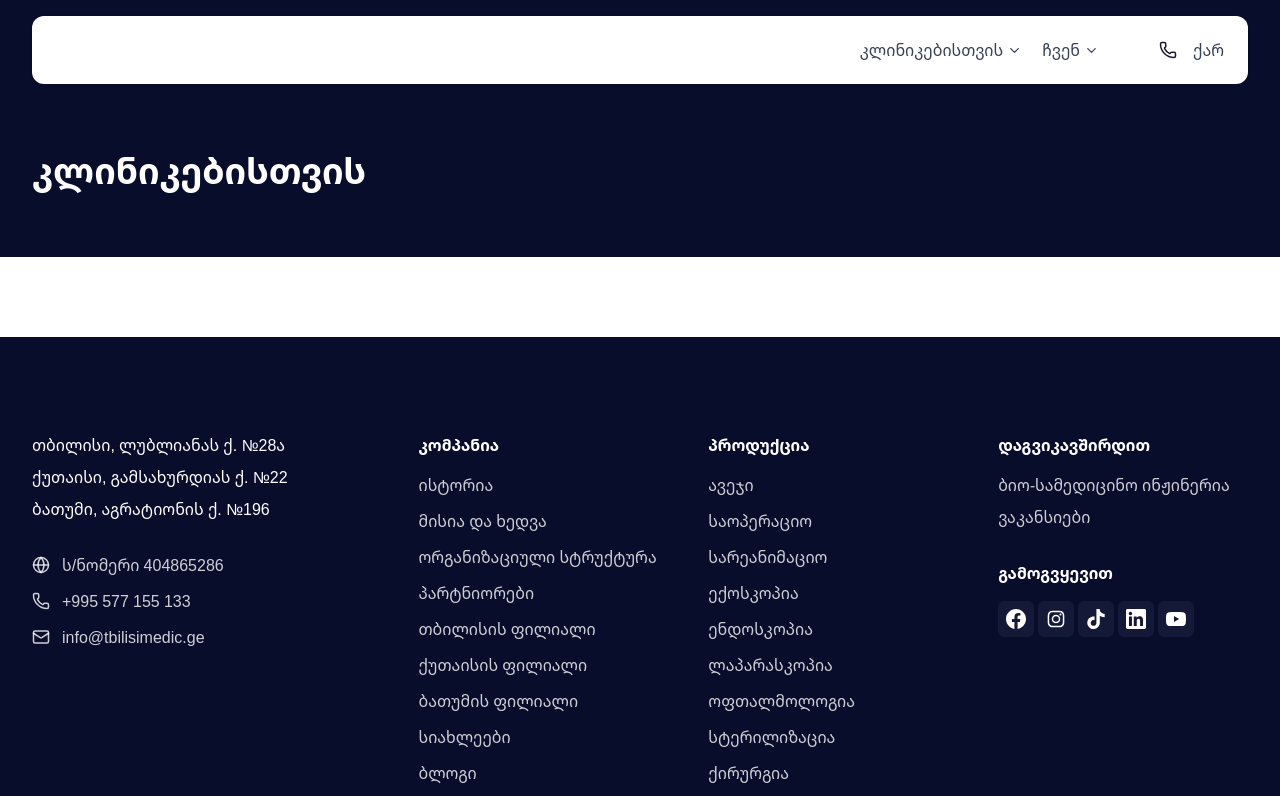
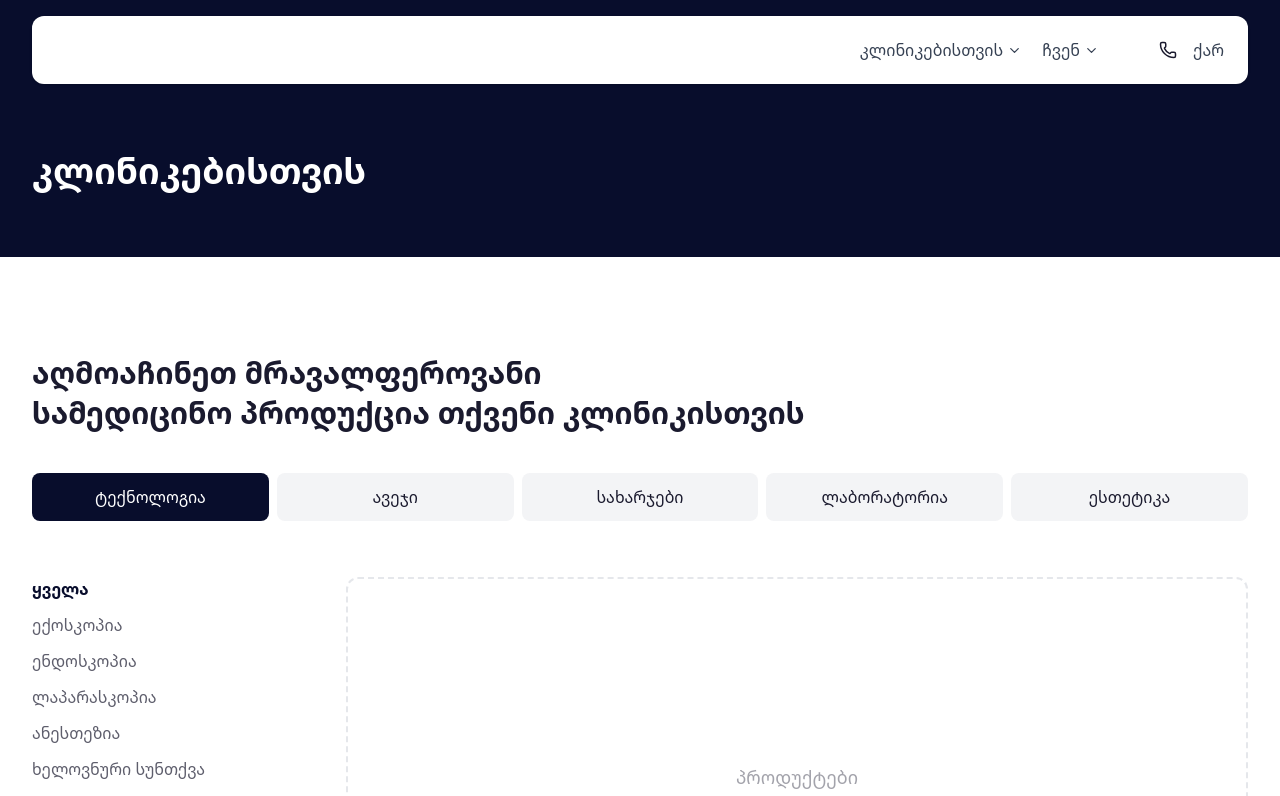
Before and after one commit to tbilisi-medic/web, a Next.js app: page /products in a window 1280 px wide. Shown: the top 796 px of the page. Built offline with nearby package versions, Linux system fonts and the light colour scheme.

Commit message:
feat: add product category navigation

```diff
--- a/src/app/products/page.tsx
+++ b/src/app/products/page.tsx
@@ -1,5 +1,6 @@
 import { Metadata } from 'next';
 import { PageHeader } from '@/components/sections/shared';
+import { ProductCatalog } from '@/components/sections/products';
 
 export const metadata: Metadata = {
   title: 'კლინიკებისთვის',
@@ -10,6 +11,7 @@ export default function ProductsPage() {
   return (
     <>
       <PageHeader title="კლინიკებისთვის" />
+      <ProductCatalog />
     </>
   );
 }
--- a/src/components/sections/home/categories.tsx
+++ b/src/components/sections/home/categories.tsx
@@ -29,8 +29,8 @@ export function Categories() {
     <section className="py-16 lg:py-24">
       <div className="px-4 sm:px-6 lg:px-8">
         <div className="mx-auto max-w-7xl">
+          {/* Headline */}
           <h2 className="text-2xl font-bold text-foreground sm:text-3xl leading-10">
-            {/* Headline */}
             აღმოაჩინეთ მრავალფეროვანი
             <br />
             სამედიცინო პროდუქცია თქვენი კლინიკისთვის
--- a/src/components/sections/index.ts
+++ b/src/components/sections/index.ts
@@ -1,3 +1,4 @@
 export * from './home';
 export * from './shared';
 export * from './about';
+export * from './products';
--- /dev/null
+++ b/src/components/sections/products/index.ts
@@ -0,0 +1 @@
+export { ProductCatalog } from './product-catalog';
--- /dev/null
+++ b/src/components/sections/products/product-catalog.tsx
@@ -0,0 +1,122 @@
+'use client';
+
+import * as React from 'react';
+
+const categories = [
+  {
+    id: 'technology',
+    name: 'ტექნოლოგია',
+    subcategories: [
+      'ყველა',
+      'ექოსკოპია',
+      'ენდოსკოპია',
+      'ლაპარასკოპია',
+      'ანესთეზია',
+      'ხელოვნური სუნთქვა',
+      'პაციენტის მონიტორინგი',
+      'ოფთალმოლოგია',
+    ],
+  },
+  {
+    id: 'furniture',
+    name: 'ავეჯი',
+    subcategories: ['ყველა', 'საწოლები', 'მაგიდები', 'სავარძლები', 'კარადები'],
+  },
+  {
+    id: 'consumables',
+    name: 'სახარჯები',
+    subcategories: ['ყველა', 'სამედიცინო სამოსი', 'შპრიცები', 'კათეტერები'],
+  },
+  {
+    id: 'laboratory',
+    name: 'ლაბორატორია',
+    subcategories: [
+      'ყველა',
+      'ჰემატოლოგია',
+      'იმუნოლოგია',
+      'ბიოქიმია',
+      'კოაგულაცია',
+    ],
+  },
+  {
+    id: 'aesthetics',
+    name: 'ესთეტიკა',
+    subcategories: ['ყველა', 'ლაზერები', 'ინექციები', 'აპარატურა'],
+  },
+];
+
+export function ProductCatalog() {
+  const [activeCategory, setActiveCategory] = React.useState(categories[0].id);
+  const [activeSubcategory, setActiveSubcategory] = React.useState('ყველა');
+
+  const currentCategory = categories.find((c) => c.id === activeCategory);
+
+  // Reset subcategory when category changes
+  React.useEffect(() => {
+    setActiveSubcategory('ყველა');
+  }, [activeCategory]);
+
+  return (
+    <section className="py-16 lg:py-24">
+      <div className="px-4 sm:px-6 lg:px-8">
+        <div className="mx-auto max-w-7xl">
+          {/* Title */}
+          <h2 className="text-2xl font-bold text-foreground sm:text-3xl leading-10">
+            აღმოაჩინეთ მრავალფეროვანი
+            <br />
+            სამედიცინო პროდუქცია თქვენი კლინიკისთვის
+          </h2>
+
+          {/* Category Tabs */}
+          <div className="mt-10">
+            <div className="mx-auto flex max-w-7xl gap-2 overflow-x-auto pb-4">
+              {categories.map((category) => (
+                <button
+                  key={category.id}
+                  onClick={() => setActiveCategory(category.id)}
+                  className={`shrink-0 flex-1 cursor-pointer whitespace-nowrap rounded-lg px-5 py-3 text-md font-medium transition-colors lg:shrink  ${
+                    activeCategory === category.id
+                      ? 'bg-primary text-white'
+                      : 'bg-gray-100 text-foreground hover:bg-gray-200'
+                  }`}
+                >
+                  {category.name}
+                </button>
+              ))}
+            </div>
+          </div>
+
+          {/* Content Area */}
+          <div className="mt-10 grid gap-10 lg:grid-cols-12">
+            {/* Left Sidebar - Subcategories */}
+            <div className="lg:col-span-3">
+              <ul className="space-y-3">
+                {currentCategory?.subcategories.map((sub) => (
+                  <li key={sub}>
+                    <button
+                      onClick={() => setActiveSubcategory(sub)}
+                      className={`w-full cursor-pointer text-left text-md transition-colors ${
+                        activeSubcategory === sub
+                          ? 'font-semibold text-primary'
+                          : 'text-foreground/70 hover:text-primary'
+                      }`}
+                    >
+                      {sub}
+                    </button>
+                  </li>
+                ))}
+              </ul>
+            </div>
+
+            {/* Right Content - Product Grid Placeholder */}
+            <div className="lg:col-span-9">
+              <div className="flex h-100 items-center justify-center rounded-xl border-2 border-dashed border-gray-200">
+                <p className="text-lg text-foreground/40">პროდუქტები</p>
+              </div>
+            </div>
+          </div>
+        </div>
+      </div>
+    </section>
+  );
+}
```
